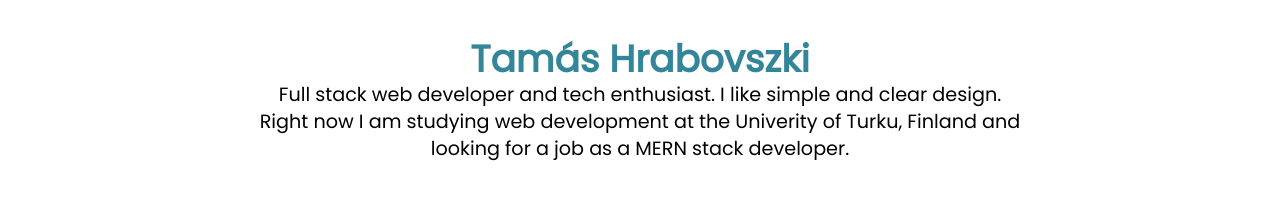
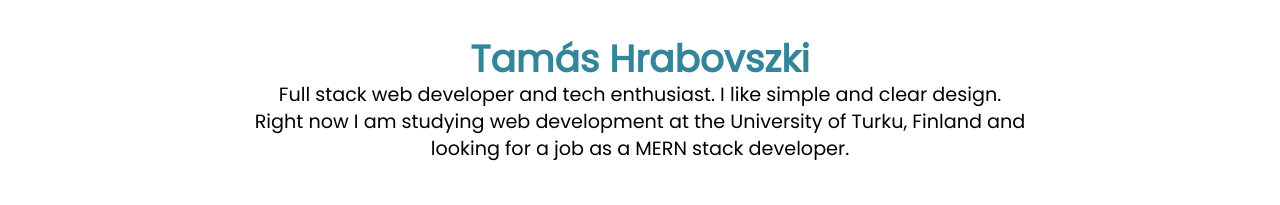
Before and after one commit to hunhrabo/my-portfolio, a website: page public/index.html in a window 1280 px wide. Shown: the part 3247-3452 px from the top of the page. Drawn offline with Linux system fonts and the light colour scheme.

Commit message:
edited mistake in about text

```diff
--- a/public/index.html
+++ b/public/index.html
@@ -199,7 +199,7 @@
             <div class="flex-col left">
               <div class="content-wrap">
                   <h3>Tamás Hrabovszki</h3>
-                <p>Full stack web developer and tech enthusiast. I like simple and clear design.</p><p>Right now I am studying web development at the Univerity of Turku, Finland and looking for a job as a MERN stack developer.</p>
+                <p>Full stack web developer and tech enthusiast. I like simple and clear design.</p><p>Right now I am studying web development at the University of Turku, Finland and looking for a job as a MERN stack developer.</p>
                 <br/>
                 <h4>My skillset:</h4>
                 <p>HTML, CSS, Bootstrap, JavaScript (ES6+), React.js, Redux, Node.js, Express.js, MongoDB, Git, GitHub, GitLab, Heroku, Nginx, AWS Cloud (EC2, Lambda, API Gateway, Cognito, DynamoDB)</p>
```
